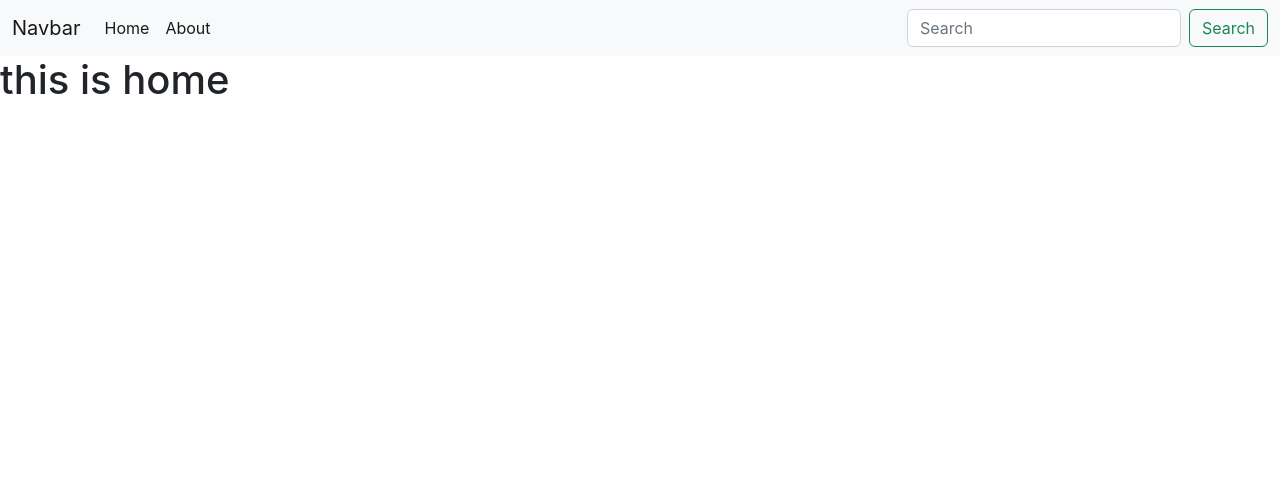
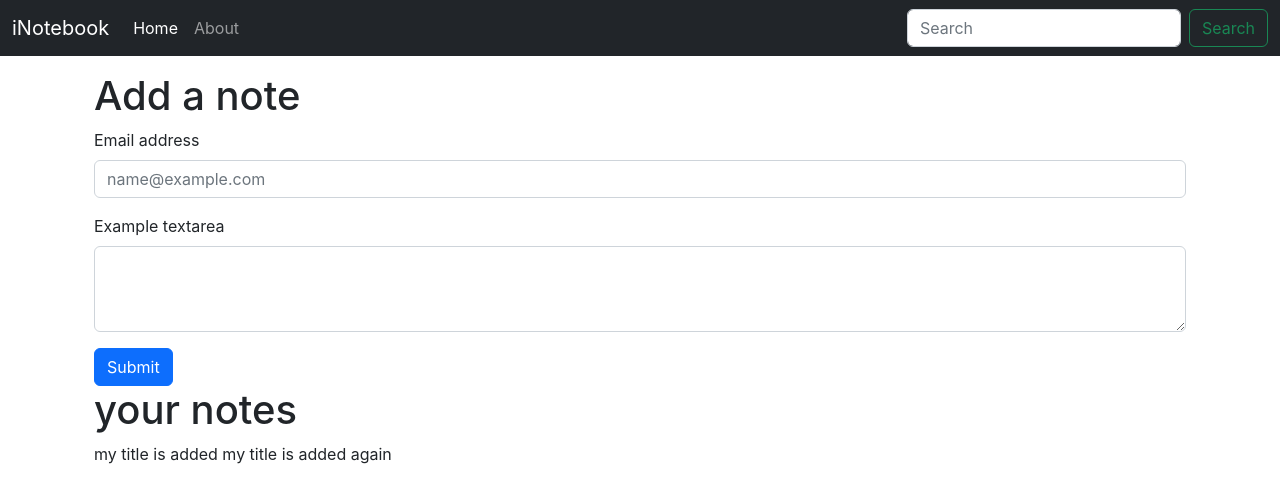
Before and after one commit to Manishjain92744/iNotebook, a React (Create React App) app: page / in a window 1280 px wide. Shown: the top 502 px of the page. Built offline with nearby package versions, Linux system fonts and the light colour scheme.

Commit message:
navbar and form  is added

```diff
--- a/src/App.js
+++ b/src/App.js
@@ -11,10 +11,12 @@ function App() {
     <NoteState>
      <BrowserRouter>
      <Navbar/>
+     <div className="container">
     <Routes>
         <Route exact path="/" element={<Home />} />
         <Route exact path="About" element={<Abouts />} />
     </Routes>
+    </div>
   </BrowserRouter>
   </NoteState>
     </>
--- a/src/component/About.js
+++ b/src/component/About.js
@@ -1,17 +1,12 @@
 import React from 'react'
-import { useEffect } from 'react'
-import { useContext } from 'react'
-import NoteContext from '../context/notes/noteContext'
+// import { useEffect } from 'react'
+// import { useContext } from 'react'
+// import NoteContext from '../context/notes/noteContext'
 
 const About = () => {
-  const a= useContext(NoteContext)
-  useEffect(()=>{
-        a.update();
-        // eslint-disable-next-line
-  },[])
   return (
     <div>
-      <h1>this is about {a.state.name} </h1>
+      <h1>this is about page </h1>
     </div>
   )
 }
--- a/src/component/Home.js
+++ b/src/component/Home.js
@@ -1,11 +1,42 @@
-import React from 'react'
+import React from "react";
+import { useContext } from "react";
+import noteContext from "../context/notes/noteContext";
+const Home = () => {
+  const context = useContext(noteContext);
+  const {notes , setNotes} = context;
+  return (
+    <div className="container my-3">
+      <h1> Add a note </h1>
+      <form>
+      <div class="mb-3">
+        <label for="exampleFormControlInput1" class="form-label">
+          Email address
+        </label>
+        <input
+          type="email"
+          class="form-control"
+          id="exampleFormControlInput1"
+          placeholder="name@example.com"
+        />
+      </div>
+      <div class="mb-3">
+        <label for="exampleFormControlTextarea1" class="form-label">
+          Example textarea
+        </label>
+        <textarea
+          class="form-control"
+          id="exampleFormControlTextarea1"
+          rows="3"
+        ></textarea>
+      </div>
+      <button type="submit" class="btn btn-primary">Submit</button>
+      </form>
+      <h1> your notes</h1>
+      {notes.map((note)=>{
+           return note.title ;
+      })}
+    </div>
+  );
+};
 
-const Home = () => {
-  return (
-    <div>
-     <h1 > this is home</h1>
-    </div>
-  )
-}
-
-export default Home
+export default Home;
--- a/src/component/Navbar.js
+++ b/src/component/Navbar.js
@@ -1,26 +1,28 @@
 import React from 'react'
-import { Link } from 'react-router-dom'
+import { Link ,useLocation} from 'react-router-dom'
 
 const Navbar = () => {
+  let location = useLocation();
+  console.log(location.pathname);
   return (
-    <nav class="navbar navbar-expand-lg bg-light">
-    <div class="container-fluid">
-      <Link class="navbar-brand" to="/">Navbar</Link>
-      <button class="navbar-toggler" type="button" data-bs-toggle="collapse" data-bs-target="#navbarSupportedContent" aria-controls="navbarSupportedContent" aria-expanded="false" aria-label="Toggle navigation">
-        <span class="navbar-toggler-icon"></span>
+    <nav className="navbar navbar-expand-lg navbar-dark bg-dark">
+    <div className="container-fluid">
+      <Link className="navbar-brand" to="/">iNotebook</Link>
+      <button className="navbar-toggler" type="button" data-bs-toggle="collapse" data-bs-target="#navbarSupportedContent" aria-controls="navbarSupportedContent" aria-expanded="false" aria-label="Toggle navigation">
+        <span className="navbar-toggler-icon"></span>
       </button>
-      <div class="collapse navbar-collapse" id="navbarSupportedContent">
-        <ul class="navbar-nav me-auto mb-2 mb-lg-0">
-          <li class="nav-item">
-            <Link class="nav-link active" aria-current="page" to="/">Home</Link>
+      <div className="collapse navbar-collapse" id="navbarSupportedContent">
+        <ul className="navbar-nav me-auto mb-2 mb-lg-0">
+          <li className="nav-item">
+            <Link className={`nav-link ${location.pathname==="/"? "active":""}`} aria-current="page" to="/">Home</Link>
           </li>
-          <li class="nav-item">
-            <Link class="nav-link active " aria-current="page" to="/about">About</Link>
+          <li className="nav-item">
+            <Link className={`nav-link ${location.pathname==="/about"? "active":""}`}  aria-current="page" to="/about">About</Link>
           </li>
         </ul>
-        <form class="d-flex" role="search">
-          <input class="form-control me-2" type="search" placeholder="Search" aria-label="Search"/>
-          <button class="btn btn-outline-success" type="submit">Search</button>
+        <form className="d-flex" role="search">
+          <input className="form-control me-2" type="search" placeholder="Search" aria-label="Search"/>
+          <button className="btn btn-outline-success" type="submit">Search</button>
         </form>
       </div>
     </div>
--- a/src/context/notes/NoteState.js
+++ b/src/context/notes/NoteState.js
@@ -3,21 +3,30 @@ import { useState } from "react";
 import NoteContext from "./noteContext";
 
 const NoteState =(props) =>{
-    const s1={
-        "name":"manish",
-        "class":"11A"
-    }
-    const [state ,setState]=useState(s1);
-    const update =()=>{
-        setTimeout(()=>{
-         setState({
-            "name":"bukllol",
-            "class":"111b"
-         });
-        },1000)
-    }
+    const notesinitial = [
+        {
+          "_id": "631cc903bc07f55e1a62e185",
+          "user": "631cbea7824445965208fb6e",
+          "title": "my title is added ",
+          "description": "word hard to get something big ",
+          "tag": "not personal",
+          "date": "2022-09-10T17:27:31.938Z",
+          "__v": 0
+        },
+        {
+          "_id": "631f6d55c6794555568b5df9",
+          "user": "631cbea7824445965208fb6e",
+          "title": "my title is added again",
+          "description": "word hard to get something big ",
+          "tag": "not personal",
+          "date": "2022-09-12T17:33:09.578Z",
+          "__v": 0
+        }
+      ]
+      const [notes,setNotes]=useState(notesinitial);
+
 return (
-    <NoteContext.Provider value={{state,update}}>
+    <NoteContext.Provider value={{notes}}>
         {props.children}
     </NoteContext.Provider>
 )
```
Also changed, not shown: 1 other file (tests, documents, lock files or other folders).
